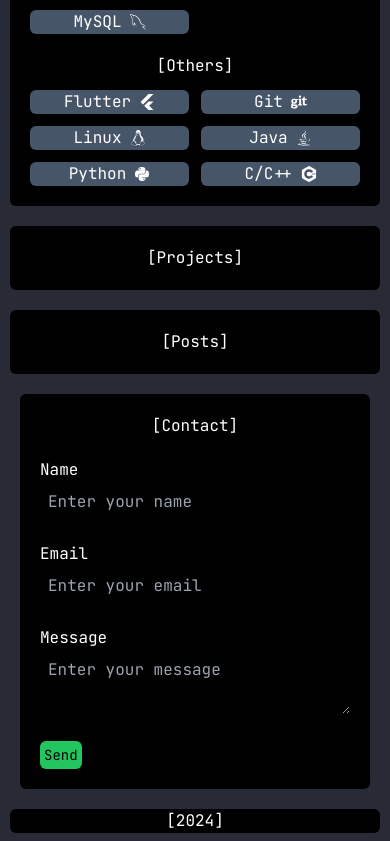
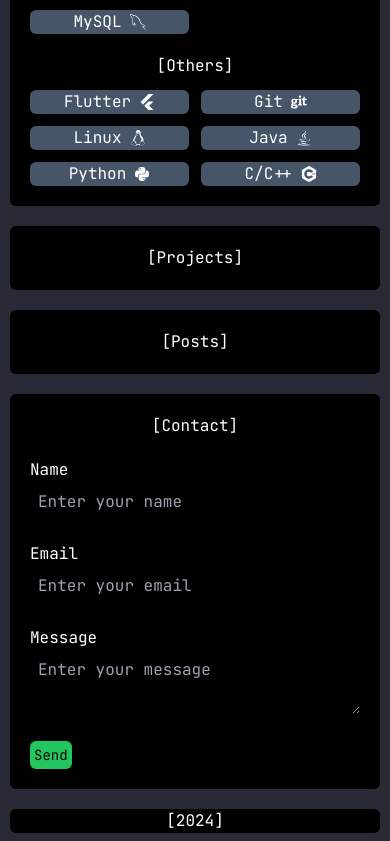
Before and after one commit to vskvj3/portfolio-nextjs, a Next.js app: page / in a window 390 px wide. Shown: the part 896-1737 px from the top of the page. Built offline with nearby package versions, Linux system fonts and the light colour scheme.

Commit message:
fix: responsive outer margins

```diff
--- a/src/components/home/contact.js
+++ b/src/components/home/contact.js
@@ -16,7 +16,7 @@ export default function Contact(params) {
   };
 
   return (
-    <section className="bg-black text-white w-1/2 mt-5 min-w-[350px] max-w-[700px] h-auto mx-auto mb-5 p-[20px] rounded-md text-left ">
+    <section className="bg-black text-white w-1/2 mt-5 min-w-[370px] max-w-[700px] h-auto mx-auto mb-5 p-[20px] rounded-md text-left ">
       <div className=" text-center text-white">[Contact]</div>
       {/** create a form to collect data */}
       <form className="mt-5" onSubmit={handleSubmit}>
```
